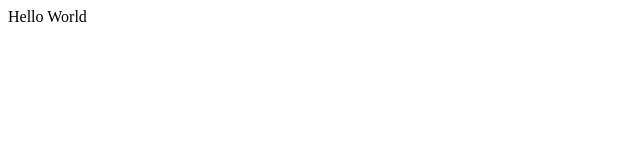
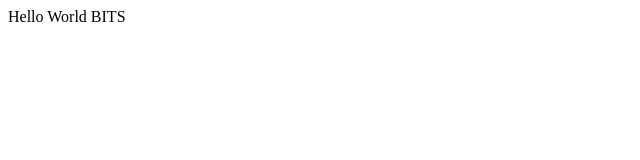
Before and after one commit to HUSAM-07/Hellow-World-Demo, a plain HTML site: page index.html in a window 1280 px wide. Shown: the full height of the page, 0-640 px from the left. Drawn offline with Linux system fonts and the light colour scheme.

Commit message:
added bits

```diff
--- a/index.html
+++ b/index.html
@@ -1,3 +1,3 @@
 <html>
-    Hello World
+    Hello World BITS
 </html>
```
